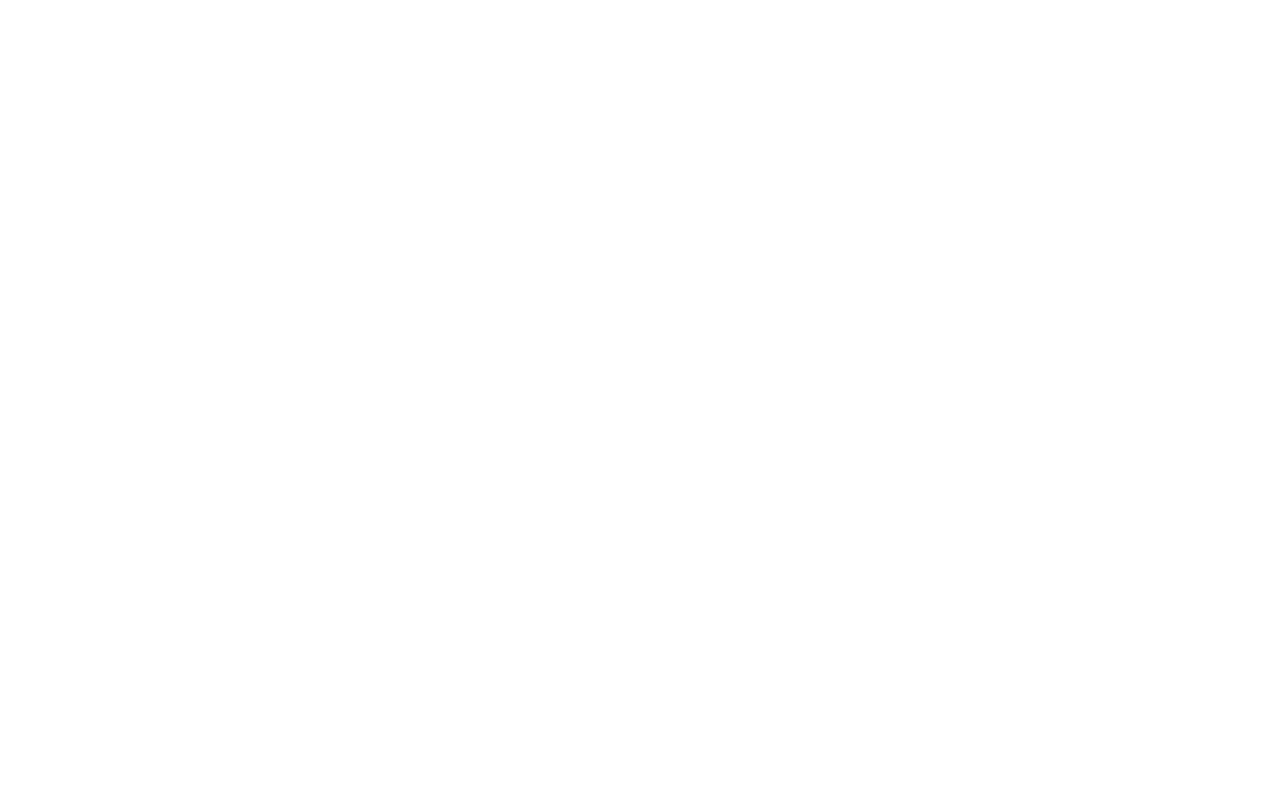
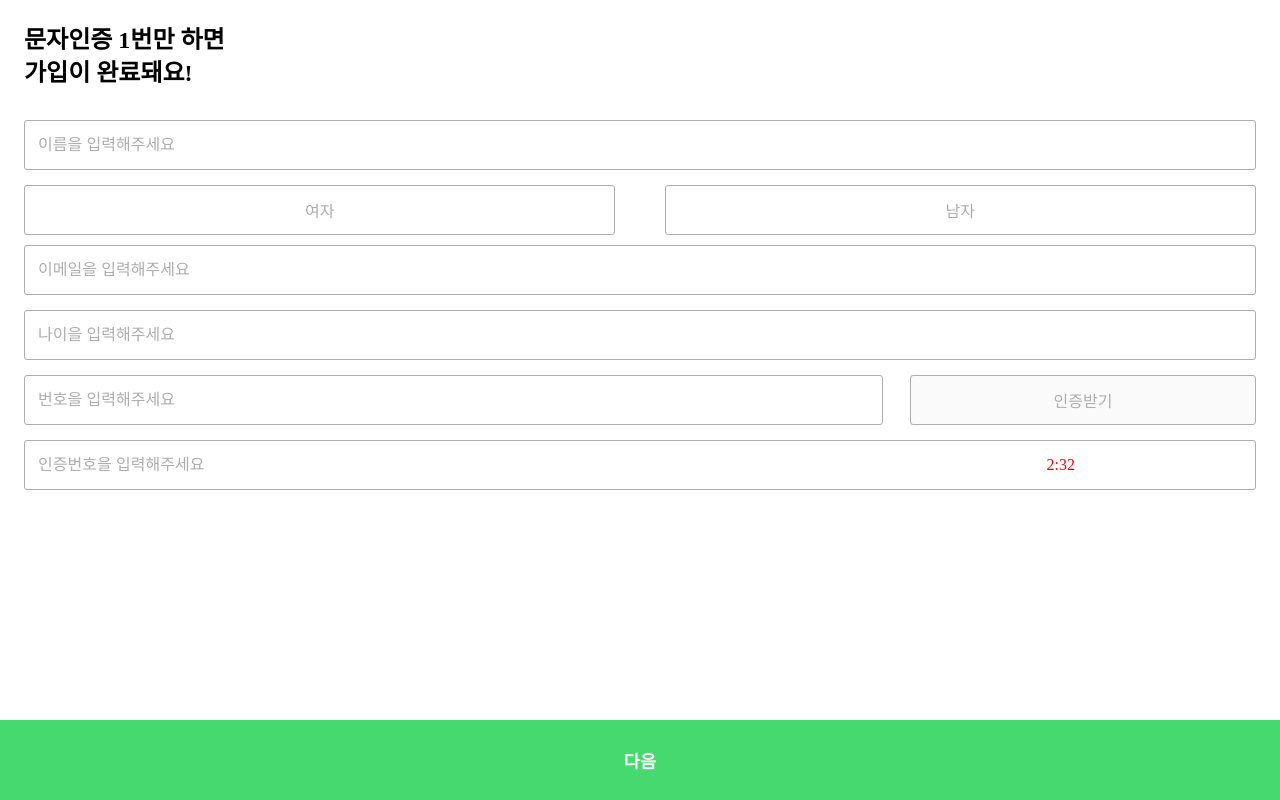
Before and after one commit to winter-soft/dku-capstone-ce-client, a React (Create React App) app: page /signupInfo in a window 1280 px wide. Before the commit this address had no page. Built offline with nearby package versions, Linux system fonts and the light colour scheme; a web font is replaced by a local one.

Commit message:
feat(#4): 회원가입1 페이지 퍼블리싱 개발

```diff
--- a/src/App.css
+++ b/src/App.css
@@ -6,6 +6,10 @@
     --color-kakao: #FEE500;
     --color-kakao-text: #191603;
     --color-naver: #1FCB53;
+    --color-gray: #aeaeae;
+    --color-light-gray: #FAFAFB;
+    --color-primary: #46D96F;
+    --color-red: #FF0000;
 }
 
 @font-face {
@@ -71,3 +75,31 @@
     position: absolute;
     bottom: 30px;
 }
+
+.lgTxt {
+    font-size: 2rem;
+}
+
+.mTxt {
+    font-size: 1.5rem;
+}
+
+.boldTxt {
+    font-weight: bolder;
+}
+
+.mt30 {
+    margin-top: 30px;
+}
+
+.bottomNextBtn {
+    position: absolute;
+    left: 0;
+    bottom: 0;
+    height: 80px;
+    border-radius: 0;
+    box-sizing: border-box;
+    background-color: var(--color-primary);
+    color: var(--color-white);
+    width: 100%;
+}
--- /dev/null
+++ b/src/components/BottomNextButton.js
@@ -0,0 +1,11 @@
+import React from "react";
+
+const BottomNextButton = ({text}) => {
+  return (
+    <div>
+      <button className="bottomNextBtn">{text}</button>
+    </div>
+  );
+}
+
+export default BottomNextButton;
--- /dev/null
+++ b/src/components/Input.js
@@ -0,0 +1,11 @@
+import React from "react";
+
+const Input = ({type, placeholder}) => {
+  return (
+    <div>
+      <input type={type} className="customInput" placeholder={`${placeholder}을 입력해주세요`}/>
+    </div>
+  );
+}
+
+export default Input;
--- a/src/components/SnsButton.js
+++ b/src/components/SnsButton.js
@@ -4,7 +4,7 @@
 const SnsButton = ({type}) => {
   const isKakao = type === 'kakao';
   const buttonText = isKakao ? '카카오' : '네이버';
-  const linkPage = isKakao ? '' : '/intro';
+  const linkPage = isKakao ? '' : '/signupInfo';
 
   // TODO 1. 추후 config 파일 분리
   const REST_API_KEY = '47540ee45372a33d6c8800d07a2a6446';
--- /dev/null
+++ b/src/components/TopText.js
@@ -0,0 +1,11 @@
+import React from "react";
+
+const TopText = ({text}) => {
+  return (
+    <div className="description mTxt boldTxt">
+      {text}
+    </div>
+  );
+}
+
+export default TopText;
--- /dev/null
+++ b/src/components/signup/AuthConfirm.js
@@ -0,0 +1,13 @@
+import React from "react";
+import Input from "../Input";
+
+const AuthConfirm = ({placeholder}) => {
+  return (
+    <div className="authNumberBox">
+      <Input type="number" placeholder={placeholder} id="authNumber"></Input>
+      <label htmlFor="authNumber">2:32</label>
+    </div>
+  );
+}
+
+export default AuthConfirm;
--- /dev/null
+++ b/src/components/signup/AuthNumber.js
@@ -0,0 +1,13 @@
+import React from "react";
+import Input from "../Input";
+
+const AuthNumber = ({placeholder, text}) => {
+  return (
+    <div className="authBox">
+      <Input type="text" placeholder={`${placeholder}`}></Input>
+      <button className="choiceBtn authBtn">{text}</button>
+    </div>
+  );
+}
+
+export default AuthNumber;
--- /dev/null
+++ b/src/components/signup/GenderButton.js
@@ -0,0 +1,12 @@
+import React from "react";
+
+const GenderButton = () => {
+  return (
+    <div>
+      <button className="choiceBtn mgRight4">여자</button>
+      <button className="choiceBtn">남자</button>
+    </div>
+  );
+}
+
+export default GenderButton;
--- /dev/null
+++ b/src/components/signup/SignupForm.js
@@ -0,0 +1,20 @@
+import React from "react";
+import Input from "../Input";
+import GenderButton from "./GenderButton";
+import AuthNumber from "./AuthNumber";
+import AuthConfirm from "./AuthConfirm";
+
+const SignupForm = () => {
+  return (
+    <div className="mt30">
+      <Input type="text" placeholder="이름"></Input>
+      <GenderButton/>
+      <Input type="text" placeholder="이메일"></Input>
+      <Input type="text" placeholder="나이"></Input>
+      <AuthNumber placeholder="번호" text="인증받기"></AuthNumber>
+      <AuthConfirm placeholder="인증번호"></AuthConfirm>
+    </div>
+  );
+};
+
+export default SignupForm;
--- /dev/null
+++ b/src/css/Signup.css
@@ -0,0 +1,84 @@
+.signup {
+    width: 100%;
+    height: 100%;
+    position: relative;
+    box-sizing: border-box;
+}
+
+.signup .description {
+    line-height: 33px;
+}
+
+.customInput {
+    padding: 15px 13px;
+    width: 100%;
+    display: block;
+    box-sizing: border-box;
+    border-radius: 3px;
+    border: 1px solid var(--color-gray);
+    margin-bottom: 15px;
+    font-size: 1rem;
+}
+
+.customInput::placeholder {
+    color: var(--color-gray);;
+}
+
+
+.customInput:focus {
+    outline: none;
+    border: 1px solid var(--color-primary);
+}
+
+.authBox, .authBox div {
+    width: 100%;
+    display: flex;
+}
+
+.authBox input {
+    width: 100%;
+    display: inline-block;
+    margin-right: 3%;
+}
+
+.authNumberBox {
+    position: relative;
+}
+
+.authNumberBox input {
+    padding-right: 65px;
+}
+
+.authNumberBox label {
+    position: absolute;
+    left: 83%;
+    top: 50%;
+    transform: translateY(-50%);
+    color: var(--color-red);
+}
+
+.authBtn {
+    width: 38% !important;
+    background-color: var(--color-light-gray) !important;
+}
+
+.choiceBtn {
+    background-color: var(--color-white);
+    border: 1px solid var(--color-gray);
+    color: var(--color-gray);
+    width: 48%;
+    border-radius: 3px;
+    font-size: 1rem;
+    font-weight: normal;
+    margin-bottom: 10px;
+    height: 50px;
+}
+
+.choiceBtn:active, .choiceBtn:focus {
+    border: 1px solid var(--color-primary);
+    color: var(--color-primary);
+}
+
+.mgRight4 {
+    margin-right: 4%;
+}
--- a/src/index.js
+++ b/src/index.js
@@ -5,6 +5,7 @@
 import reportWebVitals from './reportWebVitals';
 import Login from "./pages/Login";
 import {BrowserRouter, Route, Routes} from "react-router-dom";
+import SignUpInfo from "./pages/SignUpInfo";
 
 const root = ReactDOM.createRoot(document.getElementById("root"));
 root.render(
@@ -12,6 +13,7 @@
     <Routes>
       <Route path="/" element={<App/>}></Route>
       <Route path="login" element={<Login/>}></Route>
+      <Route path="signupInfo" element={<SignUpInfo/>}></Route>
     </Routes>
   </BrowserRouter>
 );
--- /dev/null
+++ b/src/pages/SignUpInfo.js
@@ -0,0 +1,17 @@
+import React from "react";
+import '../css/Signup.css';
+import BottomNextButton from "../components/BottomNextButton";
+import SignupForm from "../components/signup/SignupForm";
+import TopText from "../components/TopText";
+
+const SignUpInfo = () => {
+  return (
+    <div className="App signup">
+      <TopText text={["문자인증 1번만 하면", <br/>, "가입이 완료돼요!"]}></TopText>
+      <SignupForm/>
+      <BottomNextButton text="다음"></BottomNextButton>
+    </div>
+  );
+};
+
+export default SignUpInfo;
```
